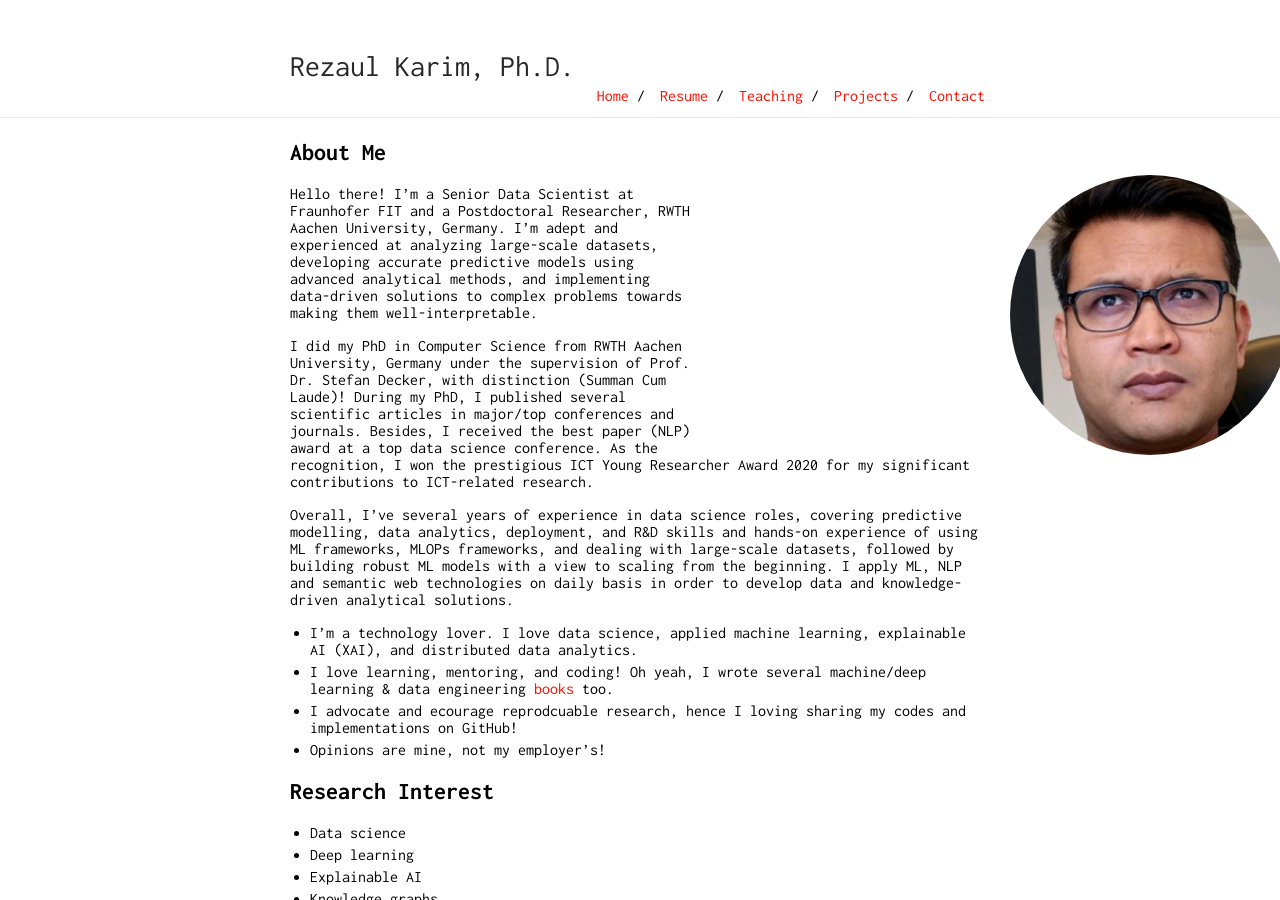
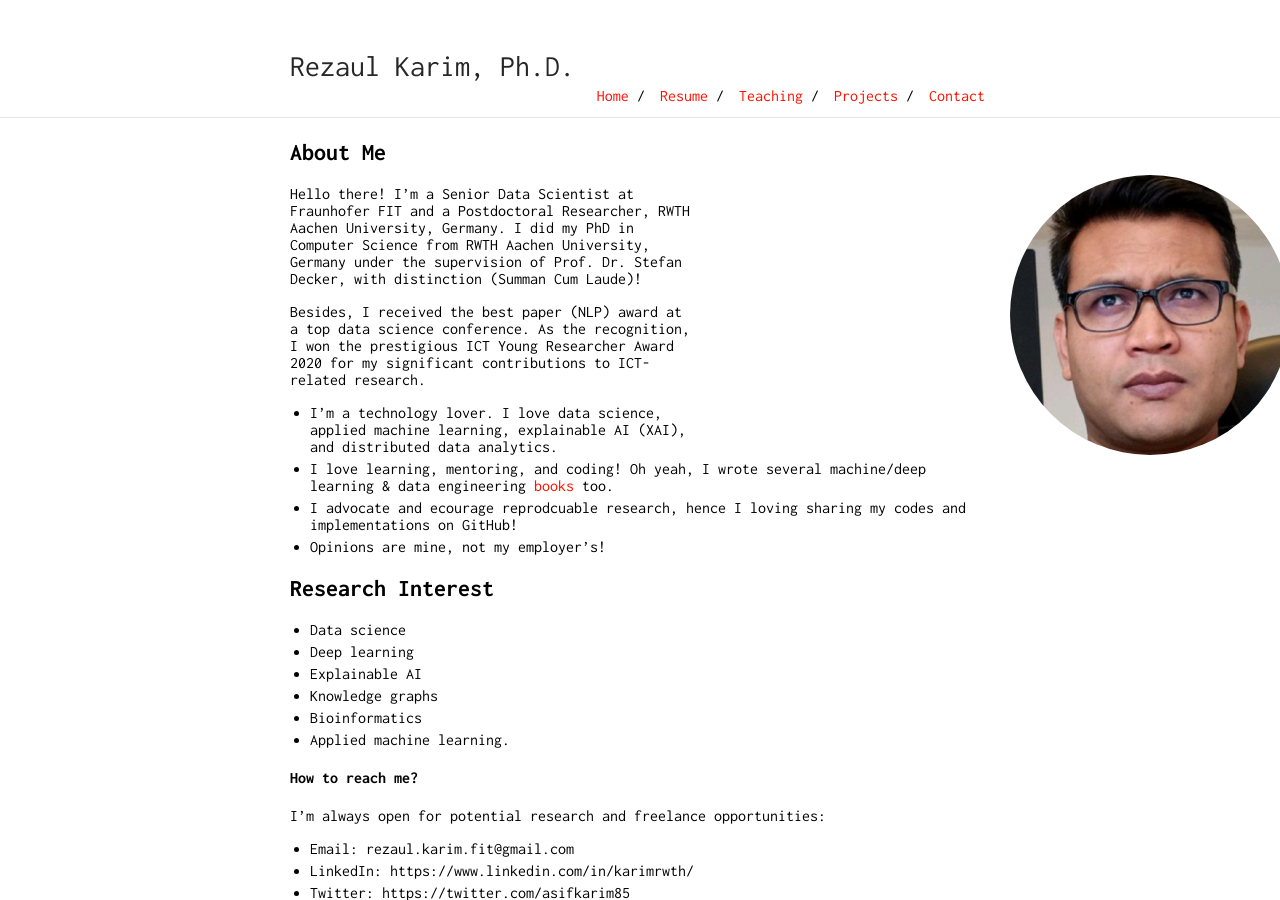
Before and after one commit to rezacsedu/rezacsedu.github.io, a Jekyll site: the page built from index.md, in a window 1280 px wide and 900 px high. Built offline with Jekyll 4.4.1, drawn with Linux system fonts in a browser that asks for light colours; our own code applies the rules of GitHub Pages for plain Markdown files.

Commit message:
Update index.md

```diff
--- a/index.md
+++ b/index.md
@@ -2,11 +2,9 @@
 
 <img class="profile-picture" src="img/1664312512000.jpg" width="200">
 
-Hello there! I'm a Senior Data Scientist at Fraunhofer FIT and a Postdoctoral Researcher, RWTH Aachen University, Germany. I'm adept and experienced at analyzing large-scale datasets, developing accurate predictive models using advanced analytical methods, and implementing data-driven solutions to complex problems towards making them well-interpretable.
+Hello there! I'm a Senior Data Scientist at Fraunhofer FIT and a Postdoctoral Researcher, RWTH Aachen University, Germany. I did my PhD in Computer Science from RWTH Aachen University, Germany under the supervision of Prof. Dr. Stefan Decker, with distinction (Summan Cum Laude)!
 
-I did my PhD in Computer Science from RWTH Aachen University, Germany under the supervision of Prof. Dr. Stefan Decker, with distinction (Summan Cum Laude)! During my PhD, I published several scientific articles in major/top conferences and journals. Besides, I received the best paper (NLP) award at a top data science conference. As the recognition, I won the prestigious ICT Young Researcher Award 2020 for my significant contributions to ICT-related research.
-
-Overall, I've several years of experience in data science roles, covering predictive modelling, data analytics, deployment, and R&D skills and hands-on experience of using ML frameworks, MLOPs frameworks, and dealing with large-scale datasets, followed by building robust ML models with a view to scaling from the beginning. I apply ML, NLP and semantic web technologies on daily basis in order to develop data and knowledge-driven analytical solutions.
+Besides, I received the best paper (NLP) award at a top data science conference. As the recognition, I won the prestigious ICT Young Researcher Award 2020 for my significant contributions to ICT-related research.
 
 - I'm a technology lover. I love data science, applied machine learning, explainable AI (XAI), and distributed data analytics.
 - I love learning, mentoring, and coding! Oh yeah, I wrote several machine/deep learning & data engineering [books](https://www.amazon.com/s?k=Md.+Rezaul+Karim&ref=nb_sb_noss) too.
```
